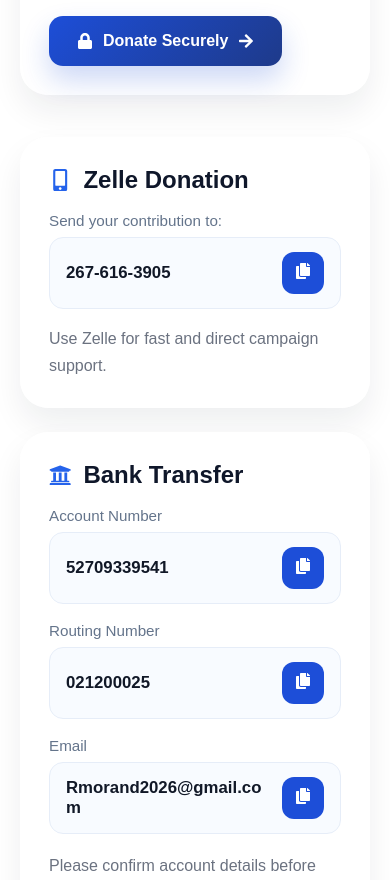
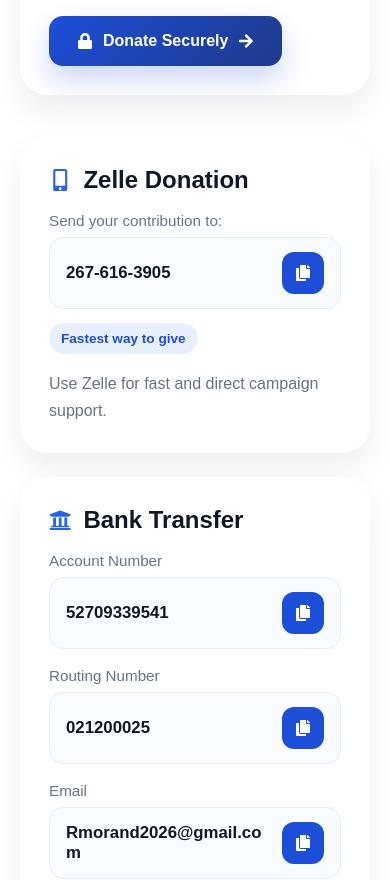
Before and after one commit to Sammy65433/Ronald-Morand-Campaign-, a React (Vite) app in the folder frontend/: page /donate in a window 390 px wide. Shown: the part 2960-3840 px from the top of the page. Built offline with nearby package versions, Linux system fonts and the light colour scheme.

Commit message:
Update donate translations and email label

```diff
--- a/frontend/src/components/DonateSection.jsx
+++ b/frontend/src/components/DonateSection.jsx
@@ -1,3 +1,4 @@
+import { useState } from "react";
 import { motion } from "framer-motion";
 import {
   FaUniversity,
@@ -5,8 +6,8 @@
   FaCopy,
   FaLock,
   FaHandHoldingHeart,
-  FaEnvelope,
   FaArrowRight,
+  FaCheck,
 } from "react-icons/fa";
 import { useTranslation } from "react-i18next";
 import "../styles/DonateSection.css";
@@ -21,9 +22,12 @@
   const donors = 0;
   const progress = (raised / goal) * 100;
 
-  const copyText = (text) => {
-    navigator.clipboard.writeText(text);
-    alert("Copied to clipboard");
+  const [copiedField, setCopiedField] = useState("");
+
+  const copyText = async (text, field) => {
+    await navigator.clipboard.writeText(text);
+    setCopiedField(field);
+    setTimeout(() => setCopiedField(""), 1800);
   };
 
   return (
@@ -175,10 +179,11 @@
 
       <div className="donate-grid">
         <motion.div
-          className="donation-card glass-card"
+          className="donation-card glass-card zelle-highlight"
           initial={{ opacity: 0, x: -25 }}
           animate={{ opacity: 1, x: 0 }}
           transition={{ duration: 0.7 }}
+          whileHover={{ y: -6, scale: 1.01 }}
         >
           <div className="donation-card-header">
             <FaMobileAlt className="donation-icon" />
@@ -190,12 +195,15 @@
           <div className="donation-value-row">
             <p className="donation-value">267-616-3905</p>
             <button
-              onClick={() => copyText("267-616-3905")}
+              onClick={() => copyText("267-616-3905", "zelle")}
               className="copy-btn"
             >
-              <FaCopy />
+              {copiedField === "zelle" ? <FaCheck /> : <FaCopy />}
             </button>
           </div>
+
+          <div className="zelle-badge">{t("zelleBadge")}</div>
+
 
           <p className="donation-note">{t("zelleNote")}</p>
         </motion.div>
@@ -216,10 +224,10 @@
             <div className="donation-value-row">
               <p className="donation-value">52709339541</p>
               <button
-                onClick={() => copyText("52709339541")}
+                onClick={() => copyText("52709339541", "account")}
                 className="copy-btn"
               >
-                <FaCopy />
+                {copiedField === "account" ? <FaCheck /> : <FaCopy />}
               </button>
             </div>
           </div>
@@ -229,23 +237,23 @@
             <div className="donation-value-row">
               <p className="donation-value">021200025</p>
               <button
-                onClick={() => copyText("021200025")}
+                onClick={() => copyText("021200025", "routing")}
                 className="copy-btn"
               >
-                <FaCopy />
+                {copiedField === "routing" ? <FaCheck /> : <FaCopy />}
               </button>
             </div>
           </div>
 
           <div className="bank-row">
-            <span>Email</span>
+            <span>{t("donationEmail")}</span>
             <div className="donation-value-row">
               <p className="donation-value">Rmorand2026@gmail.com</p>
               <button
-                onClick={() => copyText("rmorand2026@gmail.com")}
+                onClick={() => copyText("rmorand2026@gmail.com", "email")}
                 className="copy-btn"
               >
-                <FaCopy />
+                {copiedField === "email" ? <FaCheck /> : <FaCopy />}
               </button>
             </div>
           </div>
--- a/frontend/src/i18n.js
+++ b/frontend/src/i18n.js
@@ -65,6 +65,8 @@
         mediaText:
           "Watch featured campaign videos and moments from the community.",
         watchCampaignVideo: "Watch Campaign Video",
+        donationEmail: "Email",
+        zelleBadge: "Fastest way to give",
 
         donateTag: "Support the Campaign",
         donateTitle: "Help Fund Ronald Morand’s 2026 Election Campaign",
@@ -197,7 +199,8 @@
         mediaText:
           "Regardez des vidéos phares de la campagne et des moments vécus dans la communauté.",
         watchCampaignVideo: "Voir la vidéo de campagne",
-
+        donationEmail: "E-mail",
+        zelleBadge: "Le moyen le plus rapide de donner",
         donateTag: "Soutenir la campagne",
         donateTitle:
           "Aidez à financer la campagne électorale 2026 de Ronald Morand",
@@ -329,6 +332,8 @@
         mediaText:
           "Gade videyo kanpay yo ak moman enpòtan nan kominote a.",
         watchCampaignVideo: "Gade videyo kanpay la",
+        donationEmail: "Imèl",
+        zelleBadge: "Fason ki pi rapid pou bay",
 
         donateTag: "Sipòte kanpay la",
         donateTitle: "Ede finanse kanpay eleksyon Ronald Morand pou 2026",
--- a/frontend/src/styles/DonateSection.css
+++ b/frontend/src/styles/DonateSection.css
@@ -280,11 +280,14 @@
   grid-template-columns: repeat(2, 1fr);
   gap: 24px;
   margin-bottom: 34px;
+  align-items: start;
 }
 
 .donation-card {
   border-radius: 24px;
   padding: 28px;
+  height: auto;
+  min-height: unset;
 }
 
 .donation-card-header {
@@ -344,10 +347,54 @@
   cursor: pointer;
   transition: 0.3s ease;
   flex-shrink: 0;
+  display: grid;
+  place-items: center;
 }
 
 .copy-btn:hover {
   background: #1e40af;
+}
+
+.zelle-highlight {
+  position: relative;
+  overflow: hidden;
+  border: 1px solid rgba(37, 99, 235, 0.18);
+  box-shadow:
+    0 16px 32px rgba(0, 0, 0, 0.06),
+    0 0 0 1px rgba(37, 99, 235, 0.05),
+    0 0 30px rgba(37, 99, 235, 0.08);
+}
+
+.zelle-highlight::before {
+  content: "";
+  position: absolute;
+  top: 0;
+  left: -120%;
+  width: 70%;
+  height: 100%;
+  background: linear-gradient(
+    90deg,
+    transparent,
+    rgba(255, 255, 255, 0.35),
+    transparent
+  );
+  transform: skewX(-20deg);
+  animation: zelleShimmer 4s infinite;
+}
+
+.zelle-highlight .donation-icon {
+  animation: zellePulse 2.2s infinite;
+}
+
+.zelle-badge {
+  display: inline-block;
+  margin-top: 14px;
+  padding: 8px 12px;
+  border-radius: 999px;
+  background: rgba(37, 99, 235, 0.1);
+  color: #1d4ed8;
+  font-size: 0.85rem;
+  font-weight: 700;
 }
 
 .donation-note {
@@ -381,9 +428,29 @@
   line-height: 1.8;
 }
 
+@keyframes zelleShimmer {
+  0% {
+    left: -120%;
+  }
+  100% {
+    left: 140%;
+  }
+}
+
+@keyframes zellePulse {
+  0%,
+  100% {
+    transform: scale(1);
+    opacity: 1;
+  }
+  50% {
+    transform: scale(1.08);
+    opacity: 0.85;
+  }
+}
+
 @media (max-width: 1100px) {
-  .donate-hero-shell,
-  .donorbox-cta {
+  .donate-hero-shell {
     grid-template-columns: 1fr;
   }
 
```
Lines whose indentation alone changed are shown as unchanged.
